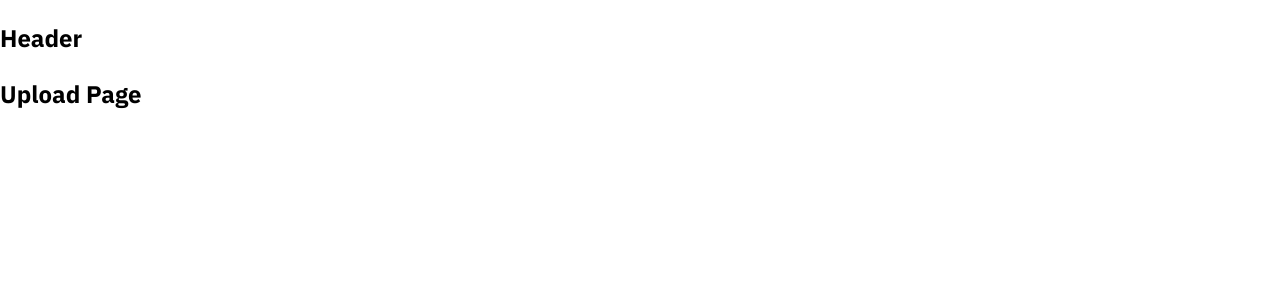
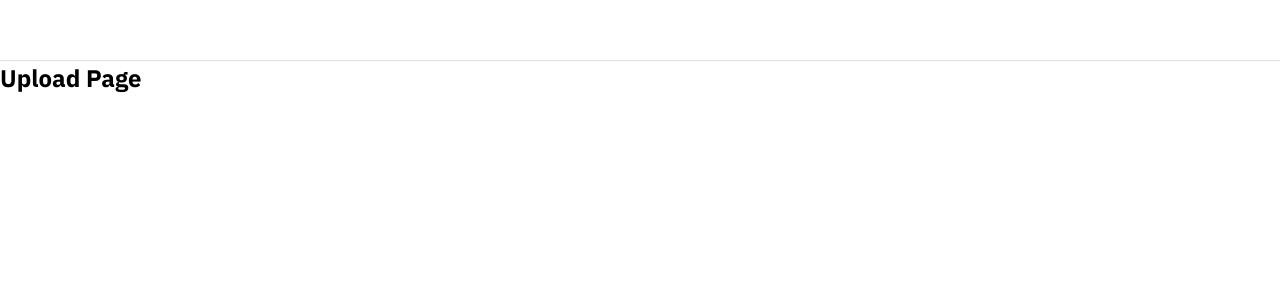
Before and after one commit to ngotruongtn99/tiktok-ui, a React (Create React App) app: page /upload in a window 1280 px wide. Shown: the top 300 px of the page. Built offline with nearby package versions, Linux system fonts and the light colour scheme.

Commit message:
Dựng khung Layout mặc định

```diff
--- a/package.json
+++ b/package.json
@@ -6,6 +6,7 @@
     "@testing-library/jest-dom": "^5.16.4",
     "@testing-library/react": "^13.3.0",
     "@testing-library/user-event": "^13.5.0",
+    "classnames": "^2.3.1",
     "normalize.css": "^8.0.1",
     "react": "^18.2.0",
     "react-dom": "^18.2.0",
--- a/src/components/GlobalStyles/GlobalStyles.scss
+++ b/src/components/GlobalStyles/GlobalStyles.scss
@@ -3,8 +3,13 @@
 
 :root {
   --primary: #fe2c55;
+  // default layout
+  --default-layout-header-height: 60px;
+  --default-layout-width: 1150px;
 }
 * {
+  margin: 0;
+  padding: 0;
   box-sizing: border-box;
 }
 html {
--- /dev/null
+++ b/src/components/Layout/DefaultLayout/DefaultLayout.module.scss
@@ -0,0 +1,12 @@
+.wrapper {
+  display: flex;
+  justify-content: center;
+  flex-direction: column;
+}
+.container {
+  width: var(--default-layout-width);
+  display: flex;
+}
+.content {
+  flex: 1;
+}
--- /dev/null
+++ b/src/components/Layout/DefaultLayout/Sidebar/Sidebar.module.scss
@@ -0,0 +1,3 @@
+.wrapper {
+  width: 356px;
+}
--- a/src/components/Layout/DefaultLayout/Sidebar/index.js
+++ b/src/components/Layout/DefaultLayout/Sidebar/index.js
@@ -1,7 +1,15 @@
 import React from "react";
+import styles from "./Sidebar.module.scss";
+import classNames from "classnames/bind";
+
+const cx = classNames.bind(styles);
 
 function Sidebar() {
-  return <h2>Sidebar</h2>;
+  return (
+    <aside className={cx("wrapper")}>
+      <h2>Sidebar</h2>
+    </aside>
+  );
 }
 
 export default Sidebar;
--- a/src/components/Layout/DefaultLayout/index.js
+++ b/src/components/Layout/DefaultLayout/index.js
@@ -1,13 +1,16 @@
 import Header from "~/components/Layout/components/Header";
 import Sidebar from "./Sidebar";
+import styles from "./DefaultLayout.module.scss";
+import classNames from "classnames/bind";
 
+const cx = classNames.bind(styles);
 export default function DefaultLayout({ children }) {
   return (
-    <div>
+    <div className={cx("wrapper")}>
       <Header />
-      <div className='container'>
+      <div className={cx("container")}>
         <Sidebar />
-        <div className='content'>{children}</div>
+        <div className={cx("content")}>{children}</div>
       </div>
     </div>
   );
--- a/src/components/Layout/HeaderOnly/index.js
+++ b/src/components/Layout/HeaderOnly/index.js
@@ -1,6 +1,6 @@
 import Header from "~/components/Layout/components/Header";
 
-export default function DefaultLayout({ children }) {
+export default function HeaderOnly({ children }) {
   return (
     <div>
       <Header />
--- /dev/null
+++ b/src/components/Layout/components/Header/Header.module.scss
@@ -0,0 +1,11 @@
+.wrapper {
+  width: 100%;
+  height: var(--default-layout-header-height);
+  box-shadow: 0px 1px 1px rgb(0 0 0 /12%);
+  display: flex;
+  justify-content: center;
+}
+.inner {
+  height: 100%;
+  width: var(--default-layout-width);
+}
--- a/src/components/Layout/components/Header/index.js
+++ b/src/components/Layout/components/Header/index.js
@@ -1,7 +1,13 @@
-import React from "react";
+import styles from "./Header.module.scss";
+import classNames from "classnames/bind";
 
+const cx = classNames.bind(styles);
 function Header() {
-  return <h2>Header</h2>;
+  return (
+    <header className={cx("wrapper")}>
+      <div className={cx("inner")}></div>
+    </header>
+  );
 }
 
 export default Header;
```
Also changed, not shown: 1 other file (tests, documents, lock files or other folders).
